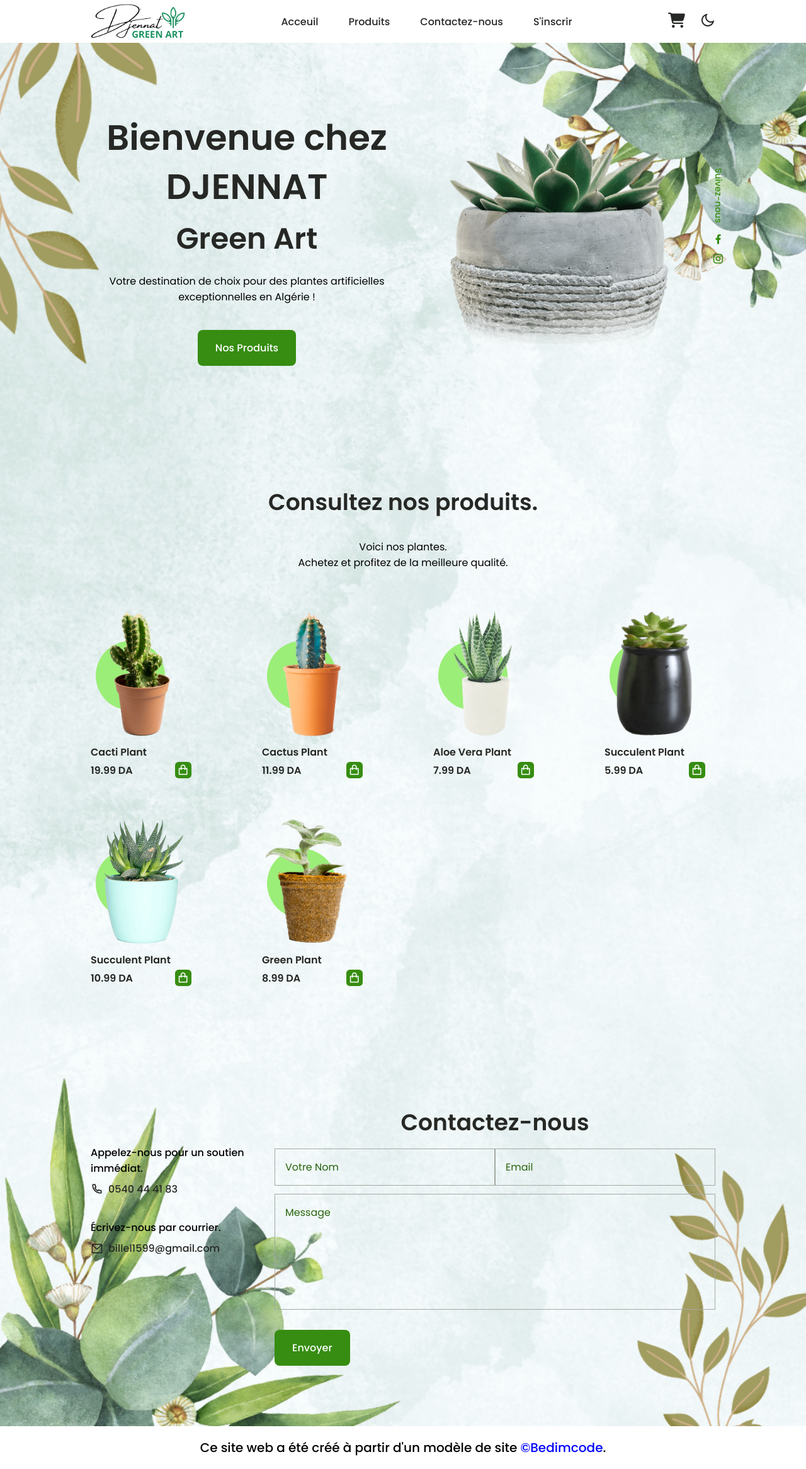
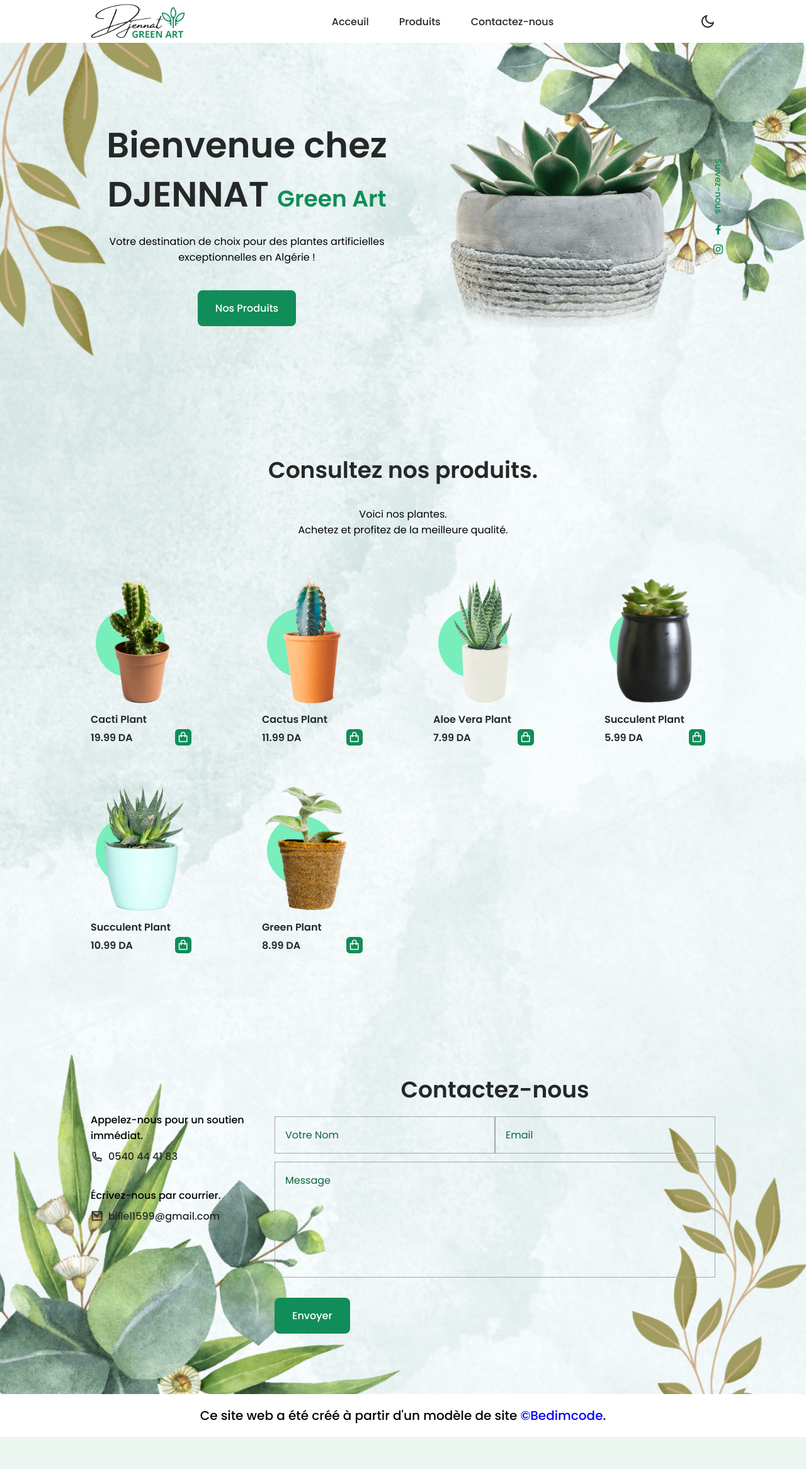
Before and after one commit to Hocine737718/Djennat_Garden_V1, a PHP site: page / in a window 1280 px wide. Shown: the whole page at 63% size. After the commit the page ends 2282 px from the top, so only its background shows below. Run offline with PHP 8.4, Linux system fonts and the light colour scheme.

Commit message:
Fix Color Commit

```diff
--- a/assets/css/home.css
+++ b/assets/css/home.css
@@ -67,3 +67,7 @@
 .home_social-link:hover{
     transform: translateX(.25rem);
 }
+.home small{
+    font-size: var(--h1-font-size);
+    color: var(--first-color);
+}
--- a/assets/css/media.css
+++ b/assets/css/media.css
@@ -171,7 +171,7 @@
     }
     .home_social {
         top:2.5rem;
-        right: -2.5rem;
+        right: -3rem;
     }
     .product_description {
         padding: 0 2rem;
--- a/assets/css/mon-style.css
+++ b/assets/css/mon-style.css
@@ -13,7 +13,7 @@
 
     /* Colors */
     /* Color mode HSL(hue, saturation, lightness) */
-    --hue: 102;
+    --hue: 155;
     --first-color: hsl(var(--hue), 78%, 31%);
     --first-color-alt: hsl(var(--hue), 78%, 22%);
     --first-color-light: hsl(var(--hue), 78%, 50%);
--- a/index.php
+++ b/index.php
@@ -41,21 +41,12 @@
                                 Contactez-nous
                             </a>
                         </li>
-                        <li class="nav_item">
-                            <a href="#account" class="nav_link">
-                                <!--i class="fa-solid fa-circle-user  nav_icon"></i-->
-                                S'inscrir
-                            </a>
-                        </li>
                     </ul>
                     <div class="nav_close" id="nav-close">
                         <i class="ri-close-line nav_icon"></i>
                     </div>
                 </div>
                 <div class="nav_btns">
-                    <a href="#cart">
-                        <i class="fa-solid fa-cart-shopping nav_icon"></i>
-                    </a>
                     <i class="ri-moon-line nav_icon" id="theme-button"></i>
                     <div class="nav_toggle" id="nav-toggle">
                         <i class="fa-solid fa-bars nav_icon"></i>
@@ -71,7 +62,7 @@
                     <img src="assets/img/home.png" alt="home" class="home_img">
                     <div class="home_data">
                         <h1 class="home_title">
-                            Bienvenue chez <br> DJENNAT <br> <small>Green Art</small>
+                            Bienvenue chez <br> DJENNAT <small>Green Art</small>
                         </h1>
                         <p class="home_description">
                             Votre destination de choix pour des plantes artificielles exceptionnelles en Algérie !
```
